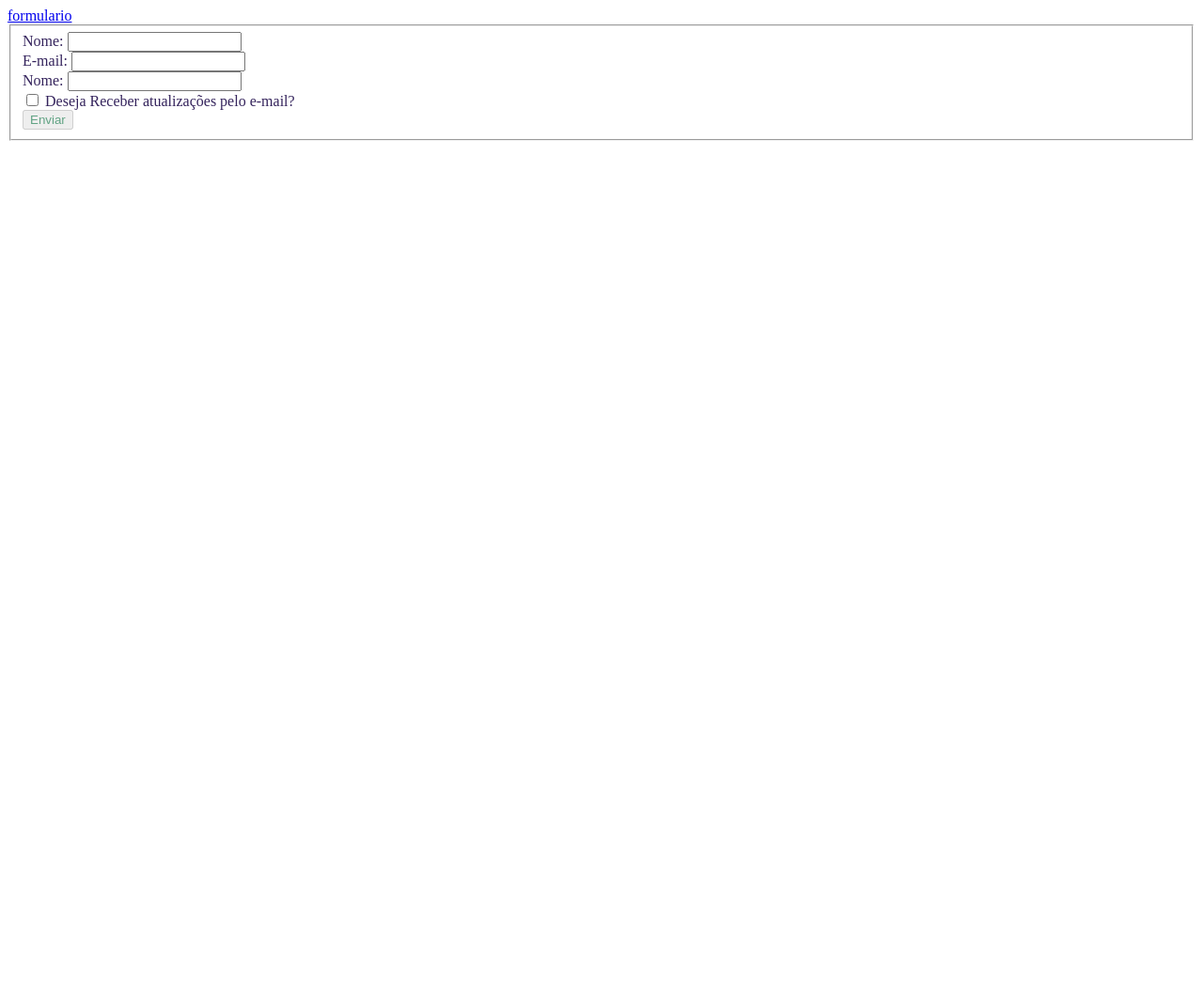
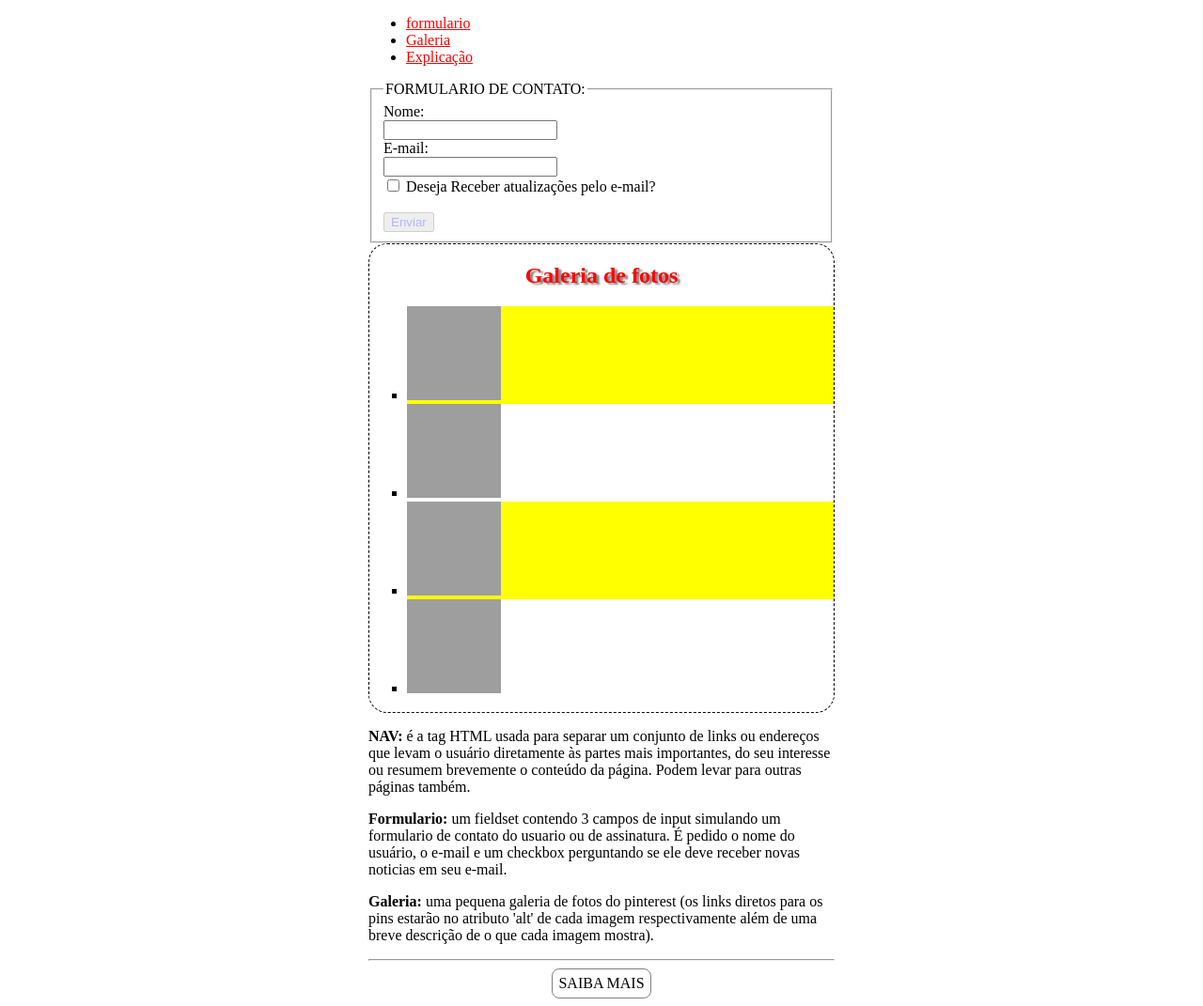
Before and after one commit to Migu3l-55/Atividade-Pseudoclasses, a plain HTML site: page index.html in a window 1280 px wide. Shown: the whole page at 94% size. Before the commit the page ends 800 px from the top, so only its background shows below. Drawn offline with Linux system fonts and the light colour scheme; grey boxes are pictures that could not be loaded.

Commit message:
Add files via upload

```diff
--- a/index.html
+++ b/index.html
@@ -10,28 +10,52 @@
 <body>
     <header>
         <nav>
-            <a href=""></a>
-            <a href="#formulario">formulario</a>
-            <a href=""></a>
+            <ul>
+                <li><a href="#formulario">formulario</a></li>
+                <li><a href="#galeria-div">Galeria</a></li>
+                <li><a href="#explicacao-div">Explicação</a></li>
+            </ul>
+
+
+
         </nav>
     </header>
 
     <form action="">
         <fieldset id="formulario">
-            <label for="nome">Nome: </label>
+            <legend>FORMULARIO DE CONTATO:</legend>
+            <label for="nome">Nome: </label> <br>
             <input type="text" name="nome" id="nome">
             <br>
-            <label for="email">E-mail: </label>
+            <label for="email">E-mail: </label> <br>
             <input type="text" name="email" id="email">
-            <br>
-            <label for="nome">Nome: </label>
-            <input type="text" name="nome" id="nome">
             <br>
             <input type="checkbox" id="check" name="check">
             <label class="checkbox-label" for="check">Deseja Receber atualizações pelo e-mail?</label>
-            <br>
+            <br> <br>
             <button type="submit" disabled>Enviar</button>
         </fieldset>
     </form>
+
+    <div id="galeria-div">
+        <h2 id="galeria-cabecalho">Galeria de fotos</h2>
+        <ul id="galeria">
+            <li><img src="https://i.pinimg.com/enabled_hi/564x/ce/61/be/ce61be129cde9cad420e422fb8626e66.jpg" alt="cereija: https://pin.it/7JJeWx3sg"></li>
+            <li><img src="https://i.pinimg.com/enabled_hi/564x/cd/1d/02/cd1d029a7a288bbef1b007c590fb2cbc.jpg" alt="limão: https://pin.it/46uaPms4S"></li>
+            <li><img src="https://i.pinimg.com/enabled_hi/564x/60/6b/72/606b728cf4b84803f6d48b6bba5cb686.jpg" alt="gato: https://pin.it/oB05CV3oO"></li>
+            <li><img src="https://i.pinimg.com/enabled_hi/564x/65/c5/98/65c598e1c23a16b495470d87c2822be2.jpg" alt="papel de parede: https://pin.it/5aqJBQAOq"></li>
+        </ul>
+    </div>
+
+    <div id="explicacao-div">
+        <p><b>NAV: </b> é a tag HTML usada para separar um conjunto de links ou endereços que levam o usuário diretamente às partes mais importantes, do seu interesse ou resumem brevemente o conteúdo da página. Podem levar para outras páginas também.</p>
+        <p><b>Formulario: </b>um fieldset contendo 3 campos de input simulando um formulario de contato do usuario ou de assinatura. É pedido o nome do usuário, o e-mail e um checkbox perguntando se ele deve receber novas noticias em seu e-mail.</p>
+        <p><b>Galeria: </b>uma pequena galeria de fotos do pinterest (os links diretos para os pins estarão no atributo 'alt' de cada imagem respectivamente além de uma breve descrição de o que cada imagem mostra).</p>
+        <p id="easter-egg" style="display: none;">Explicação: um parágrafo simples que possui a função de explicar sobre sí mesmo (gostou da metalinguagem?)</p>
+    </div>
+
+    <hr>
+
+    <a id="saiba-mais" href="https://github.com/Migu3l-55" target="_blank">SAIBA MAIS</a>
 </body>
 </html>
--- a/stytle.css
+++ b/stytle.css
@@ -1,19 +1,38 @@
 body {
-    color: rgb(52, 35, 92);
+    color: black;
+    padding-left: 30%;
+    padding-right: 30%;
+}
+
+@media (max-width: 1030px) {
+    body {
+        color: black;
+        padding-left: 6%;
+        padding-right: 6%;
+    }
+}
+
+nav a:visited {
+    color: blue;
+    background-color: black;
 }
 
 nav a:hover {
-    color: rgb(97, 163, 132);
+    color: green;
+    background-color: black;
 }
+
+nav a { color: red; }
 
 input[type=text]:focus {
     outline: none;
-    border: 2px solid purple;
+    color: blue;
+    border: 2px solid rgb(0, 0, 225);
     border-radius: 1px;
 }
 
 input[type=checkbox]:checked {
-    accent-color: purple;
+    accent-color: blue;
 }
 
 input[type=checkbox]:checked + .checkbox-label {
@@ -21,5 +40,46 @@ input[type=checkbox]:checked + .checkbox-label {
   }
 
 button[type=submit]:disabled {
-    color: rgb(97, 163, 132)
+    color: rgb(180, 180, 255);
 }
+
+#galeria li {
+    list-style-type: square;
+}
+
+#galeria img {
+    height: 100px;
+    width: 100px;
+    object-fit: cover;
+}
+
+#galeria li:nth-child(odd) {
+    background-color: yellow;
+}
+
+#galeria-div {
+    border: 1px dashed black;
+    border-radius: 20px
+}
+
+#galeria-cabecalho {
+    text-align: center;
+    color: red;
+    text-shadow: 3px 2px 2px grey;
+}
+
+#saiba-mais {
+    width: fit-content;
+    display: block;
+    margin: auto;
+    border: 1px solid grey;
+    border-radius: 8px;
+    padding: 6px;
+    color: black;
+    text-decoration: none;
+}
+
+#saiba-mais:active {
+    box-shadow: inset 0 0 4px black;
+    font-size: 15px;
+}
```
Also changed, not shown: aviso.txt (added).
